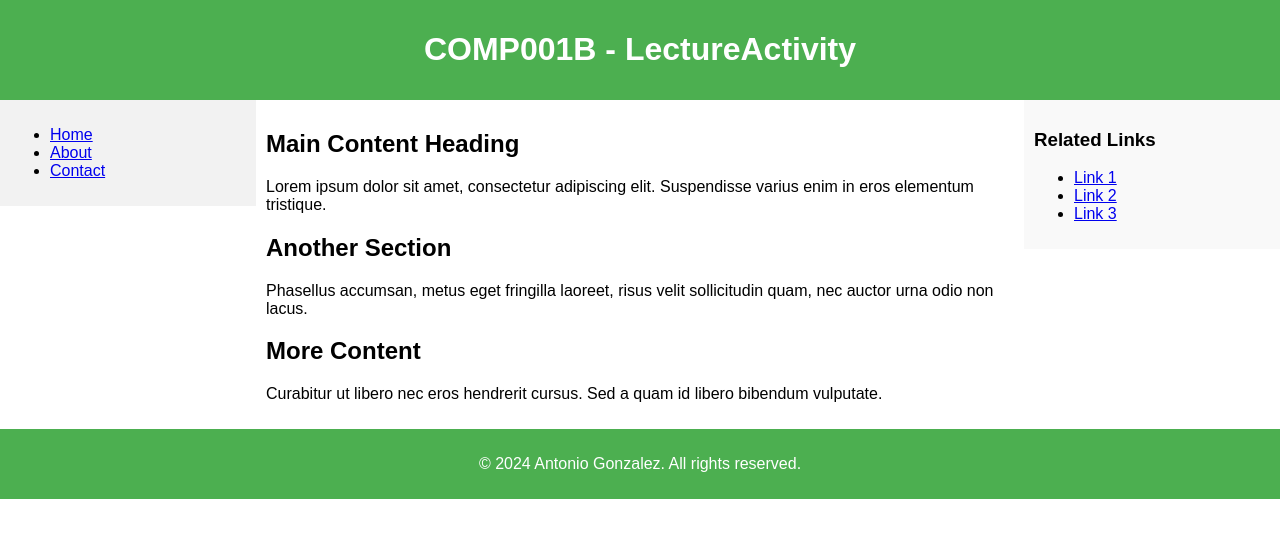
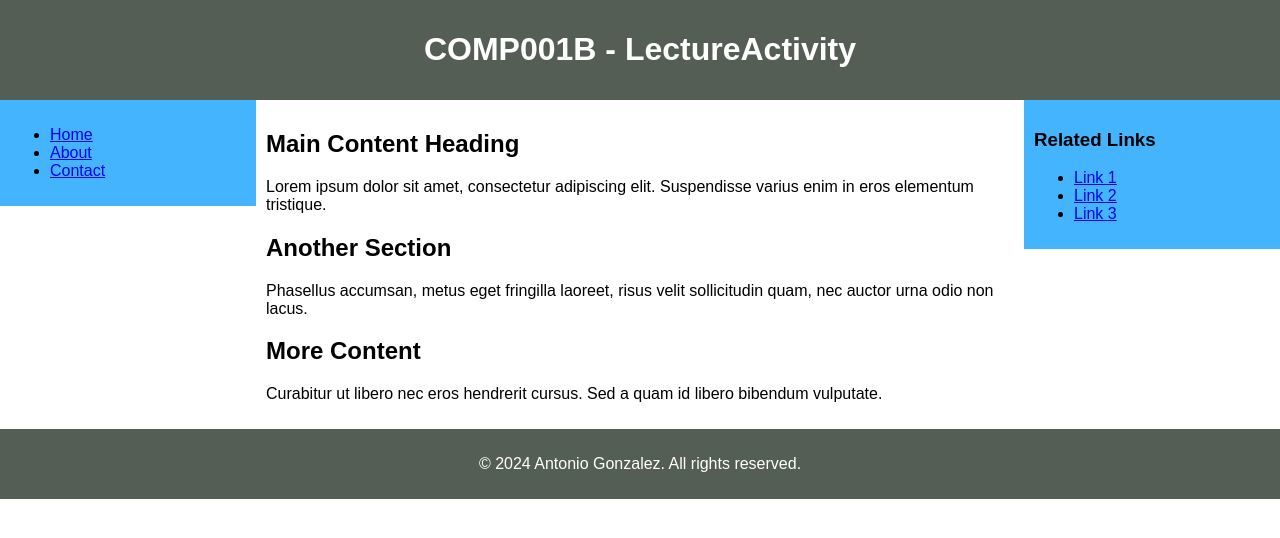
Before and after one commit to gonzalez-7/COMP001B.LectureActivity3, a plain HTML site: page index.html in a window 1280 px wide. Drawn offline with Linux system fonts and the light colour scheme.

Commit message:
changed the background colors for the header, nav, aside, and footer

```diff
--- a/main.css
+++ b/main.css
@@ -5,7 +5,7 @@ body {
 }
 
 header {
-    background-color: #4CAF50;
+    background-color: #555e55;
     color: white;
     padding: 10px 20px;
     text-align: center;
@@ -14,7 +14,7 @@ header {
 nav {
     float: left;
     width: 20%;
-    background-color: #f2f2f2;
+    background-color: #44b4ff;
     padding: 10px;
     box-sizing: border-box;
 }
@@ -29,14 +29,14 @@ main {
 aside {
     float: left;
     width: 20%;
-    background-color: #f9f9f9;
+    background-color: #44b4ff;
     padding: 10px;
     box-sizing: border-box;
 }
 
 footer {
     clear: both;
-    background-color: #4CAF50;
+    background-color: #555e55;
     color: white;
     text-align: center;
     padding: 10px 20px;
```
